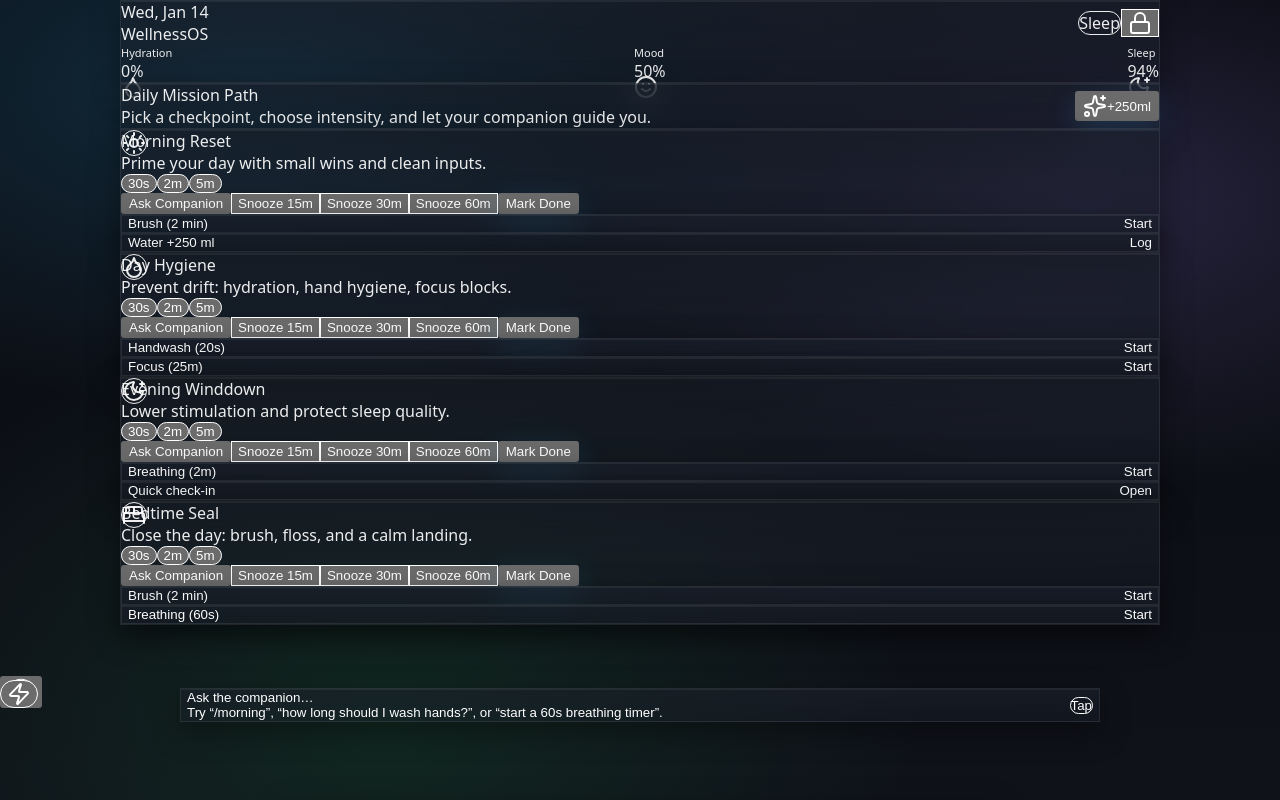
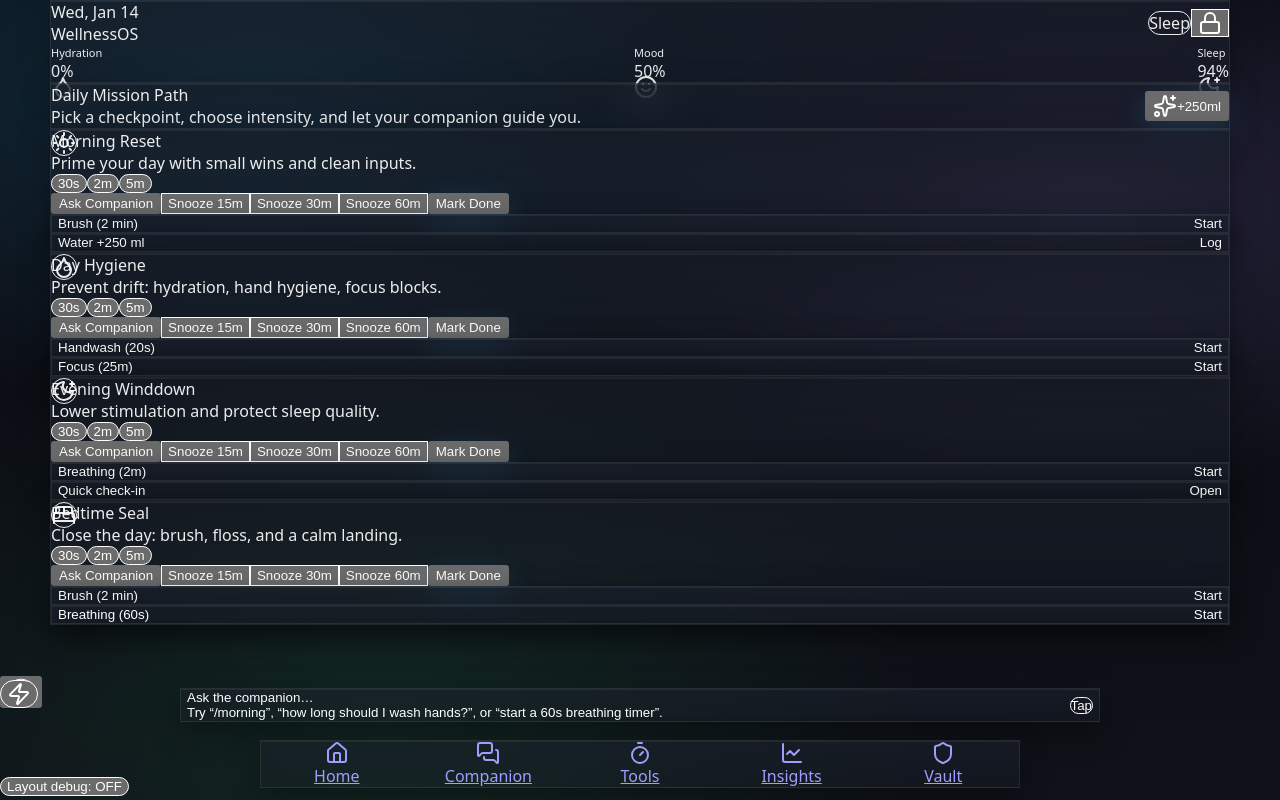
Before and after one commit to dhyeysanghvi15/HygieiaOS, a React (Vite) app: page / in a window 1280 px wide. Built offline with nearby package versions, Linux system fonts and the light colour scheme.

Commit message:
ui: shell spacing

```diff
--- a/src/app/layout/AppShell.tsx
+++ b/src/app/layout/AppShell.tsx
@@ -4,10 +4,12 @@
 import { CompanionOrb } from '../../components/companion/CompanionOrb'
 import { CompanionDock } from '../../components/companion/CompanionDock'
 import { CommandPalette } from '../../components/command/CommandPalette'
-import { useEffect } from 'react'
+import { useEffect, useState } from 'react'
 import { useVaultStore } from '../../features/vault/storage'
 import { useSettingsStore } from '../../features/settings/store'
 import { RescueFAB } from '../../components/common/RescueFAB'
+import { Container } from '../../components/common/Container'
+import { cn } from '../../lib/strings'
 
 export function AppShell() {
   const initVault = useVaultStore((s) => s.init)
@@ -16,6 +18,9 @@
   const touch = useVaultStore((s) => s.touch)
   const lastActiveAt = useVaultStore((s) => s.lastActiveAt)
   const lockPolicy = useSettingsStore((s) => s.lockPolicy)
+  const [debugLayout, setDebugLayout] = useState(
+    () => import.meta.env.DEV && localStorage.getItem('wellnessos_debug_layout') === '1',
+  )
 
   useEffect(() => {
     void initVault()
@@ -49,18 +54,36 @@
   }, [lastActiveAt, lock, lockPolicy.lockTimeoutMinutes, status])
 
   return (
-    <div className="min-h-dvh w-full">
-      <div className="mx-auto flex min-h-dvh w-full max-w-[1040px] flex-col px-3 pb-28 pt-3 sm:px-4">
-        <TopStatusBar />
-        <main className="mt-3 flex-1">
-          <Outlet />
-        </main>
-      </div>
+    <div className={cn('min-h-dvh w-full', debugLayout ? 'debug-layout' : '')}>
+      <Container className="pt-4 sm:pt-6">
+        <div className="grid gap-6 lg:grid-cols-12 lg:gap-8">
+          <div className="lg:col-span-12">
+            <TopStatusBar />
+          </div>
+          <main className="lg:col-span-12 pb-[calc(9.5rem+env(safe-area-inset-bottom))]">
+            <Outlet />
+          </main>
+        </div>
+      </Container>
       <CompanionDock />
       <CompanionOrb />
       <RescueFAB />
       <DockNav />
       <CommandPalette />
+
+      {import.meta.env.DEV ? (
+        <button
+          type="button"
+          className="fixed left-3 top-3 z-[60] rounded-full border border-white/10 bg-white/6 px-3 py-2 text-xs text-white/70 hover:bg-white/10"
+          onClick={() => {
+            const next = !debugLayout
+            setDebugLayout(next)
+            localStorage.setItem('wellnessos_debug_layout', next ? '1' : '0')
+          }}
+        >
+          Layout debug: {debugLayout ? 'ON' : 'OFF'}
+        </button>
+      ) : null}
     </div>
   )
 }
--- a/src/components/common/RescueFAB.tsx
+++ b/src/components/common/RescueFAB.tsx
@@ -9,7 +9,7 @@
   return (
     <button
       type="button"
-      className="fixed bottom-[92px] left-4 z-50 grid h-12 w-12 place-items-center rounded-full border border-white/12 bg-accent-2/25 text-white shadow-glow backdrop-blur-xl hover:bg-accent-2/30 sm:bottom-[96px]"
+      className="fixed bottom-[calc(92px+env(safe-area-inset-bottom))] left-4 z-50 grid h-12 w-12 place-items-center rounded-full border border-white/12 bg-accent-2/20 text-white shadow-glow backdrop-blur-xl hover:bg-accent-2/26 sm:bottom-[calc(96px+env(safe-area-inset-bottom))]"
       aria-label="Start 2-minute rescue"
       onClick={() => {
         start({ id: 'rescue', label: '2-minute rescue', seconds: 120 })
--- a/src/components/navigation/DockNav.tsx
+++ b/src/components/navigation/DockNav.tsx
@@ -15,16 +15,16 @@
   return (
     <nav
       aria-label="Dock navigation"
-      className="fixed bottom-3 left-1/2 z-40 w-[min(720px,calc(100vw-24px))] -translate-x-1/2"
+      className="fixed bottom-[max(12px,env(safe-area-inset-bottom))] left-1/2 z-40 w-[min(760px,calc(100vw-24px))] -translate-x-1/2"
     >
-      <div className="glass flex items-center justify-between rounded-2xl px-2 py-2">
+      <div className="glass flex items-center justify-between rounded-2xl px-2 py-2.5">
         {items.map(({ to, label, icon: Icon }) => (
           <NavLink
             key={to}
             to={to}
             className={({ isActive }) =>
               cn(
-                'relative flex w-full flex-col items-center justify-center gap-1 rounded-xl px-2 py-2 text-xs text-white/70 transition-colors hover:text-white',
+                'relative flex w-full flex-col items-center justify-center gap-1 rounded-xl px-2 py-2.5 text-xs text-white/70 transition-colors hover:text-white',
                 isActive && 'text-white',
               )
             }
@@ -34,7 +34,7 @@
                 {isActive && (
                   <motion.div
                     layoutId="dockActive"
-                    className="absolute inset-1 rounded-xl bg-white/10"
+                    className="absolute inset-1 rounded-xl bg-white/8"
                     transition={{ type: 'spring', stiffness: 420, damping: 32 }}
                   />
                 )}
--- a/src/components/navigation/TopStatusBar.tsx
+++ b/src/components/navigation/TopStatusBar.tsx
@@ -60,12 +60,12 @@
   const sleepPct = clamp(sleep.lastNightHours / 8, 0, 1)
 
   return (
-    <GlassPanel className="px-4 py-3">
-      <div className="flex flex-col gap-3 sm:flex-row sm:items-center sm:justify-between">
+    <GlassPanel density="compact" className="px-4 py-3 sm:px-5">
+      <div className="flex flex-col gap-4 sm:flex-row sm:items-center sm:justify-between">
         <div className="flex items-center justify-between gap-3 sm:justify-start">
           <div>
             <div className="text-xs text-white/60">{todayLabel()}</div>
-            <div className="mt-0.5 text-lg font-semibold tracking-tight">WellnessOS</div>
+            <div className="mt-0.5 text-lg font-semibold tracking-tight text-white/95">WellnessOS</div>
           </div>
           <div className="flex items-center gap-2">
             <span className="rounded-full border border-white/12 bg-white/8 px-3 py-1 text-xs text-white/80">
@@ -75,7 +75,7 @@
               type="button"
               aria-label={locked ? 'Privacy lock is enabled' : 'Enable privacy lock'}
               className={cn(
-                'grid h-9 w-9 place-items-center rounded-xl border border-white/12 bg-white/8 text-white/85 transition-colors hover:bg-white/10',
+                'grid h-10 w-10 place-items-center rounded-xl border border-white/12 bg-white/8 text-white/85 transition-colors hover:bg-white/10',
                 locked && 'border-accent/40 bg-accent/15 text-white shadow-glow',
               )}
               onClick={() => lock()}
@@ -85,7 +85,7 @@
           </div>
         </div>
 
-        <div className="flex flex-wrap items-center justify-between gap-3 sm:justify-end">
+        <div className="flex flex-wrap items-center justify-between gap-4 sm:justify-end">
           <Ring label="Hydration" value={hydrationPct} icon={<Droplet className="h-4 w-4" />} />
           <Ring label="Mood" value={moodPct} icon={<Smile className="h-4 w-4" />} />
           <Ring label="Sleep" value={sleepPct} icon={<MoonStar className="h-4 w-4" />} />
```
